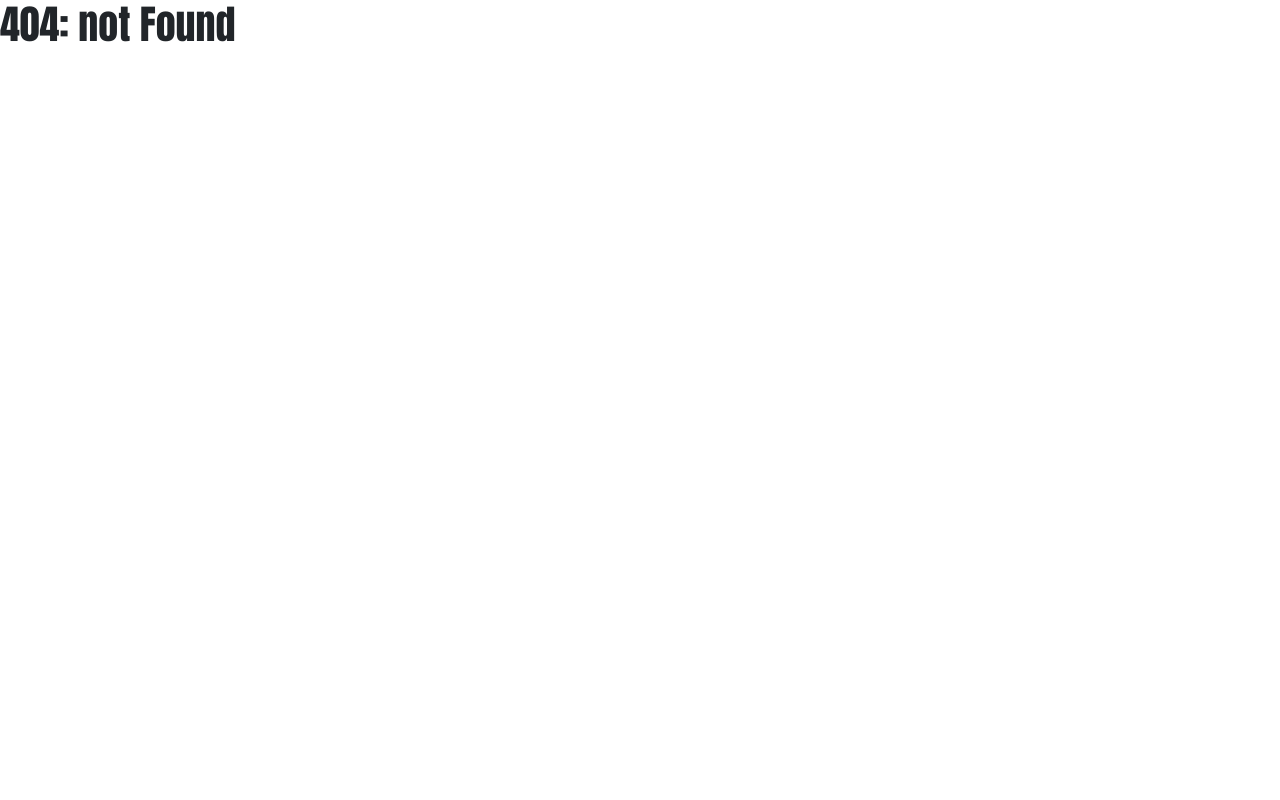
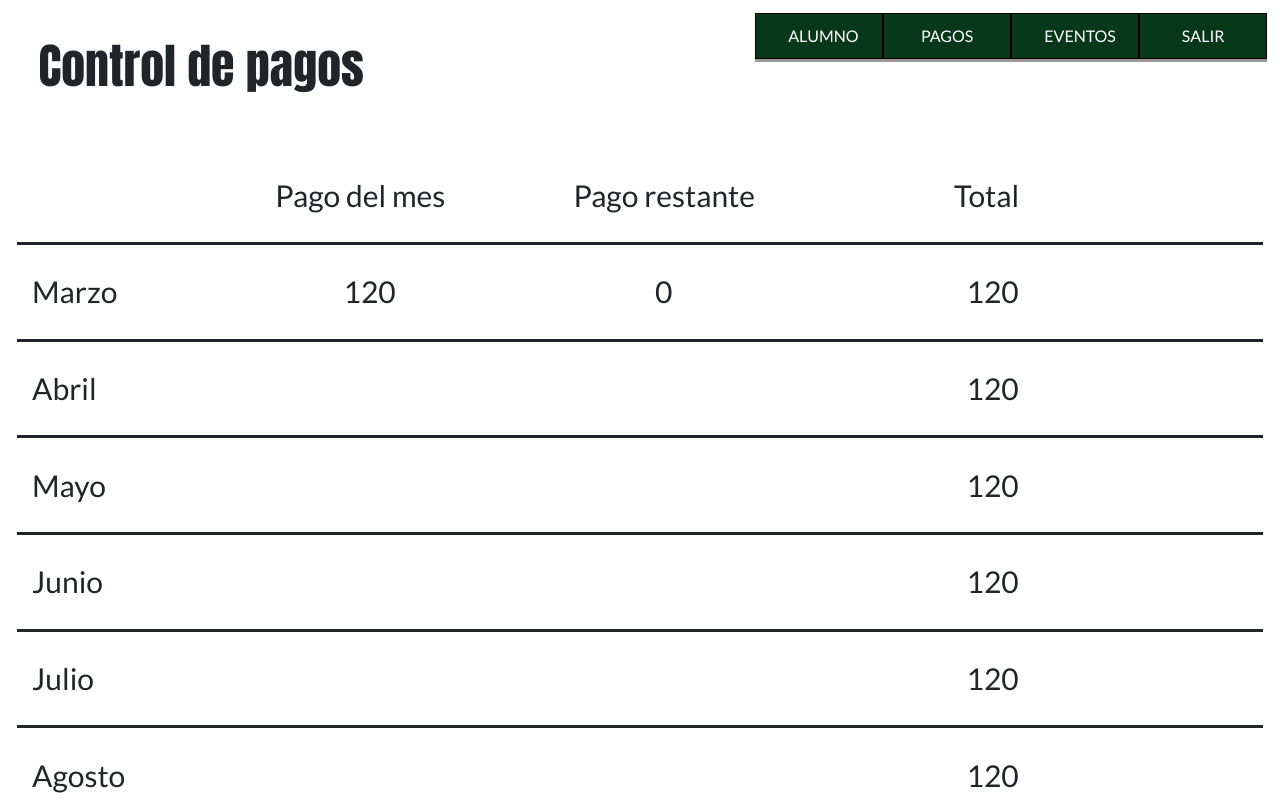
Before and after one commit to CiprianoBryan/Colegio, a React (Create React App) app: page /pagos in a window 1280 px wide. Before the commit this address had no page. Shown: the top 800 px of the page. Built offline with nearby package versions, Linux system fonts and the light colour scheme; data requests are answered from the project's data file.

Commit message:
Pagos page

```diff
--- a/server/db.json
+++ b/server/db.json
@@ -196,5 +196,90 @@
 				]
 			}
 		}
+	],
+	"controlDePago": [
+		{
+			"mes": "Marzo",
+			"costo": 120
+		},
+		{
+			"mes": "Abril",
+			"costo": 120
+		},
+		{
+			"mes": "Mayo",
+			"costo": 120
+		},
+		{
+			"mes": "Junio",
+			"costo": 120
+		},
+		{
+			"mes": "Julio",
+			"costo": 120
+		},
+		{
+			"mes": "Agosto",
+			"costo": 120
+		},
+		{
+			"mes": "Septiembre",
+			"costo": 120
+		},
+		{
+			"mes": "Octubre",
+			"costo": 120
+		},
+		{
+			"mes": "Noviembre",
+			"costo": 120
+		}
+	],
+	"mesesPago": [
+		{
+			"mes": "Marzo",
+			"pago": 120,
+			"costo": 120
+		},
+		{
+			"mes": "Abril",
+			"pago": 0,
+			"costo": 120
+		},
+		{
+			"mes": "Mayo",
+			"pago": 0,
+			"costo": 120
+		},
+		{
+			"mes": "Junio",
+			"pago": 0,
+			"costo": 120
+		},
+		{
+			"mes": "Julio",
+			"pago": 0,
+			"costo": 120
+		},
+		{
+			"mes": "Agosto",
+			"pago": 0,
+			"costo": 120
+		},
+		{
+			"mes": "Septiembre",
+			"pago": 0,
+			"costo": 120
+		},
+		{
+			"mes": "Octubre",
+			"pago": 0,
+			"costo": 120
+		},
+		{
+			"mes": "Noviembre",
+			"pago": 0,
+			"costo": 120
+		}
 	]
 }
--- a/src/api.js
+++ b/src/api.js
@@ -48,6 +48,62 @@ const api = {
 			});
 		},
 	},
+	controlDePago: {
+		list() {
+			// throw new Error('500: Server Error');
+			return callApi('/controlDePago');
+		},
+		create(badge) {
+			// throw new Error('500: Server error');
+			return callApi(`/controlDePago`, {
+				method: 'POST',
+				body: JSON.stringify(badge),
+			});
+		},
+		read(badgeId) {
+			return callApi(`/controlDePago/${badgeId}`);
+		},
+		update(badgeId, updates) {
+			return callApi(`/controlDePago/${badgeId}`, {
+				method: 'PUT',
+				body: JSON.stringify(updates),
+			});
+		},
+		// Lo hubiera llamado `delete`, pero `delete` es un keyword en JavaScript asi que no es buena idea :P
+		remove(badgeId) {
+			return callApi(`/controlDePago/${badgeId}`, {
+				method: 'DELETE',
+			});
+		},
+	},
+	mesesPago: {
+		list() {
+			// throw new Error('500: Server Error');
+			return callApi('/mesesPago');
+		},
+		create(badge) {
+			// throw new Error('500: Server error');
+			return callApi(`/mesesPago`, {
+				method: 'POST',
+				body: JSON.stringify(badge),
+			});
+		},
+		read(badgeId) {
+			return callApi(`/mesesPago/${badgeId}`);
+		},
+		update(badgeId, updates) {
+			return callApi(`/mesesPago/${badgeId}`, {
+				method: 'PUT',
+				body: JSON.stringify(updates),
+			});
+		},
+		// Lo hubiera llamado `delete`, pero `delete` es un keyword en JavaScript asi que no es buena idea :P
+		remove(badgeId) {
+			return callApi(`/mesesPago/${badgeId}`, {
+				method: 'DELETE',
+			});
+		},
+	}
 };
 
 export default api;
--- a/src/components/App.js
+++ b/src/components/App.js
@@ -4,6 +4,7 @@ import Login from '../pages/Login';
 import Panel from '../pages/Panel';
 import Notas from '../pages/Notas';
 import Asistencias from '../pages/Asistencias';
+import Pagos from '../pages/Pagos';
 import NotFound from '../pages/NotFound';
 import Layout from './Layout';
 
@@ -16,6 +17,7 @@ function App() {
                     <Route exact path="/panel" component={Panel}/>
                     <Route exact path="/notas" component={Notas}/>
                     <Route exact path="/asistencias" component={Asistencias}/>
+                    <Route exact path="/pagos" component={Pagos}/>
                     <Route component={NotFound}/>
                 </Switch>
             </Layout>
--- a/src/components/Bar.js
+++ b/src/components/Bar.js
@@ -9,7 +9,7 @@ function Bar(props) {
         <div className="Bar">
 			<div className="Bar_options">
 				<Link className="btn btn-classic option" to="/panel">ALUMNO</Link>
-				<div className="btn btn-classic option">PAGOS</div>
+				<Link className="btn btn-classic option" to="/pagos">PAGOS</Link>
 				<div className="btn btn-classic option">EVENTOS</div>
 				<Link className="btn btn-classic option" to="/login">SALIR</Link>
 			</div>
--- /dev/null
+++ b/src/pages/Pagos.js
@@ -0,0 +1,69 @@
+import React from 'react';
+import PageLoading from '../components/PageLoading';
+import PageError from '../components/PageError';
+import api from '../api';
+
+import './styles/Pagos.css';
+
+class Pagos extends React.Component {
+	state = {
+		loading: true,
+		error: null,
+		data: undefined
+	};
+
+	componentDidMount() {
+		this.fetchData();
+	}
+
+	fetchData = async () => {
+		this.setState({
+			loading: true,
+			error: null
+		});
+		try {
+			const data = await api.mesesPago.list();
+			this.setState({
+				loading: false,
+				data: data
+			});
+		} catch (error) {
+			this.setState({
+				loading: false,
+				error: error
+			});
+		}
+	}
+
+	render() {
+		if (this.state.loading && !this.state.data) {
+			return <PageLoading/>;
+		}
+		if (this.state.error) {
+			return <PageError error={this.state.error}/>
+		}
+		return (
+			<div className="Pagos">
+				<h1 className="title">Control de pagos</h1>
+				<div className="Pagos_container">
+					<div className="Pagos_header">
+						<div className="space"/>
+						<div className="space">Pago del mes</div>
+						<div className="space">Pago restante</div>
+						<div className="space">Total</div>
+					</div>{
+					this.state.data.map((mesPago, i) => (
+						<li key={i} className="Pagos_mes_data row">
+							<div className="Pagos_mes col">{mesPago.mes}</div>
+							<div className="Pagos_pago col">{mesPago.pago? mesPago.pago: null}</div>
+							<div className="Pagos_restante col">{mesPago.pago? Math.max(0, mesPago.costo - mesPago.pago): null}</div>
+							<div className="Pagos_total col">{mesPago.costo}</div>
+						</li>
+					))
+				}</div>
+			</div>
+		);
+	}
+}
+
+export default Pagos;
--- /dev/null
+++ b/src/pages/styles/Pagos.css
@@ -0,0 +1,35 @@
+.title {
+	margin-left: 3%;
+	margin-top: 3%;
+	font-size: 300%;
+}
+
+.Pagos_header {
+	display: flex;
+}
+
+.space {
+	width: 18%;
+	text-align: center;
+}
+
+.Pagos_header .space:nth-child(3) {
+	margin-left: 7%;
+}
+
+.Pagos_header .space:nth-child(4) {
+	margin-left: 8.5%;
+}
+
+.Pagos_container {
+	width: 95%;
+	margin: auto;
+	margin-top: 6%;
+	font-size: 30px;
+}
+
+.Pagos_mes_data {
+	margin-top: 2%;
+	padding-top: 2%;
+	border-top-style: solid;
+}
```
